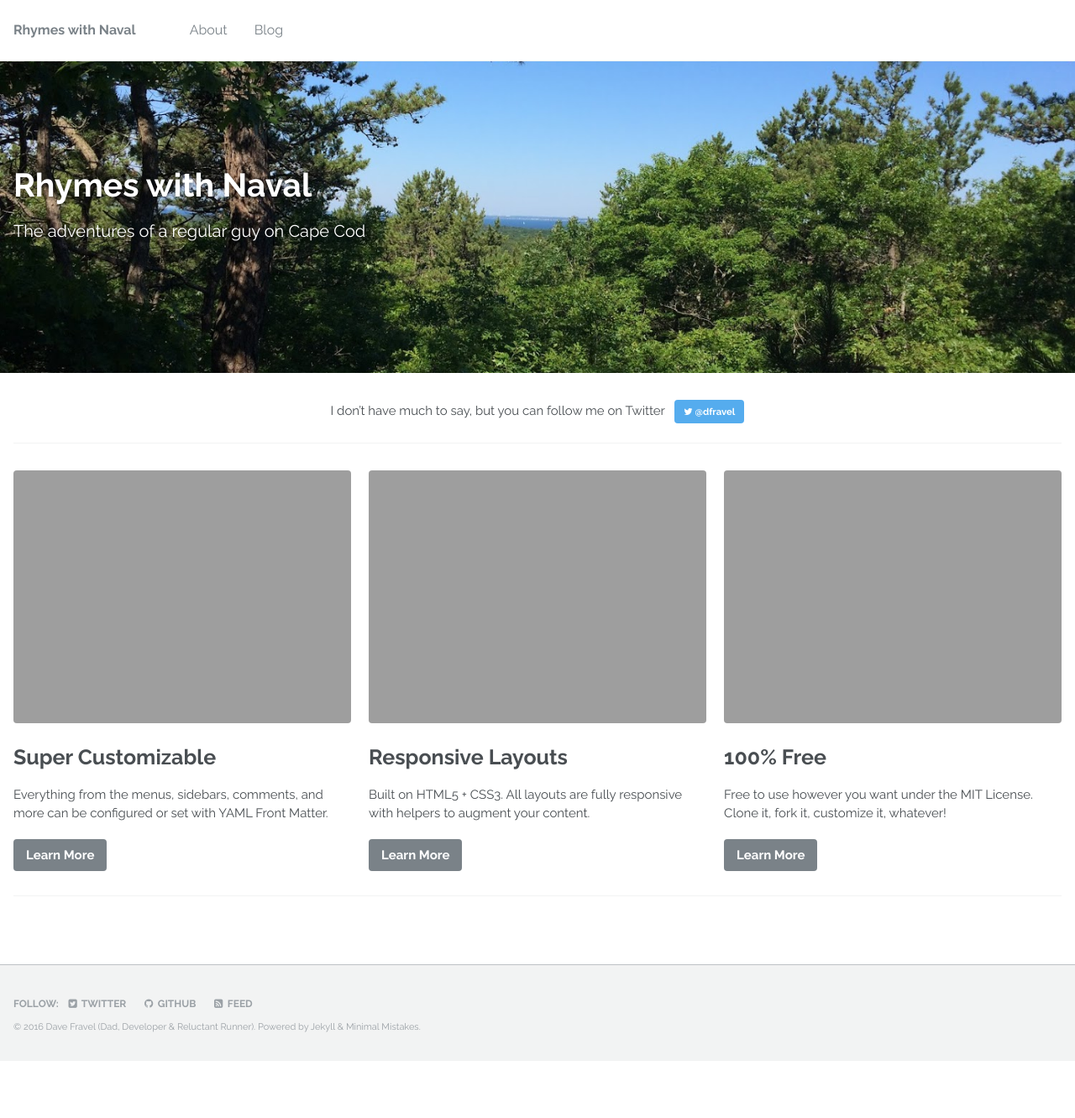
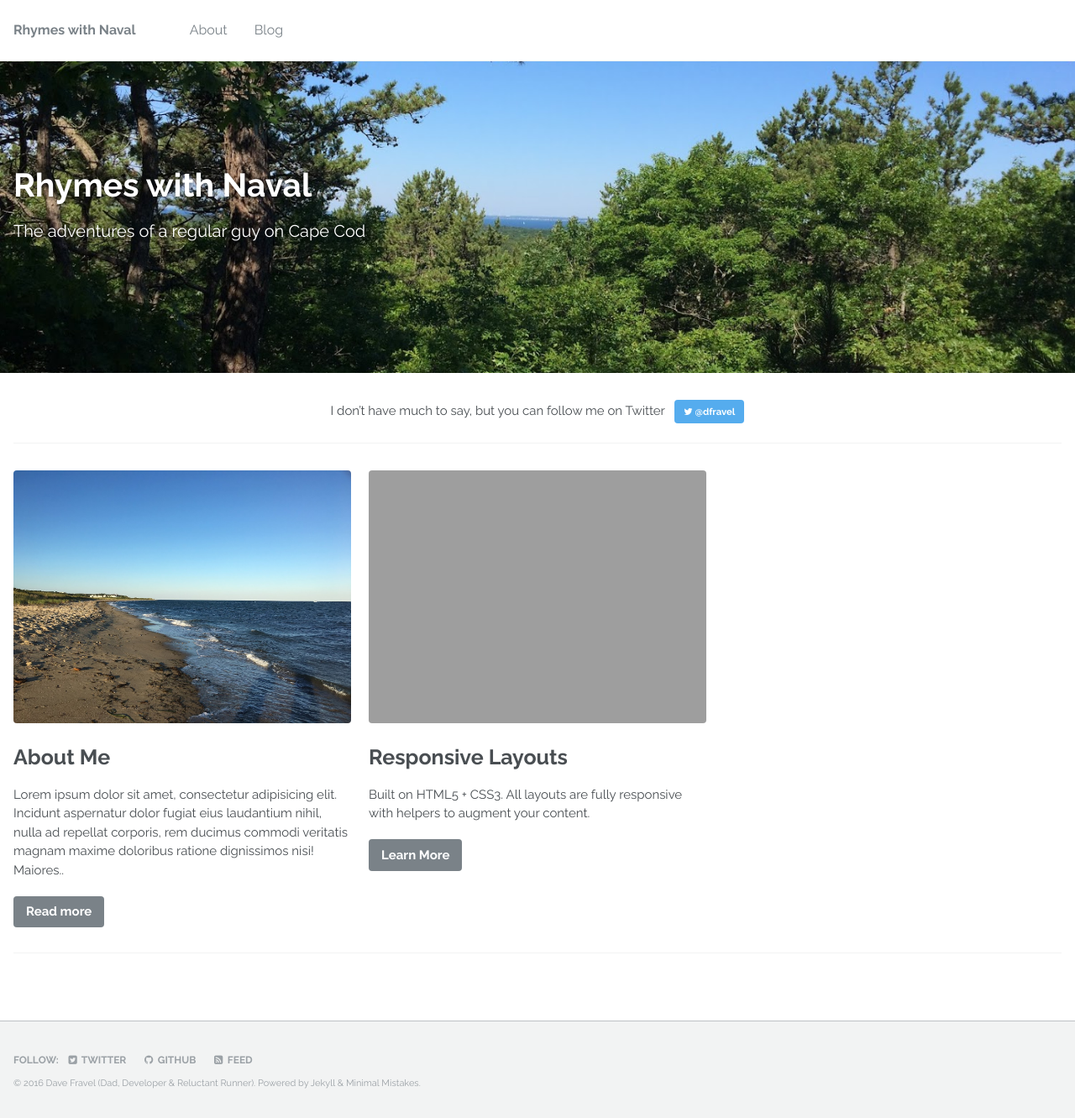
Before and after one commit to dfravel/dfravel.github.io, a Jekyll site: the page built from _pages/home.md, in a window 1280 px wide. Shown: the whole page at 84% size. Built offline with Jekyll 4.4.1, drawn with Linux system fonts in a browser that asks for light colours; comment, search, counter and statistics services are not loaded; before the commit the page ends 1263 px from its top, so only the background shows below that.

Commit message:
new photos

```diff
--- a/_pages/home.md
+++ b/_pages/home.md
@@ -8,24 +8,21 @@ header:
   caption:
 excerpt: 'The adventures of a regular guy on Cape Cod'
 feature_row:
-  - image_path: /assets/images/mm-customizable-feature.png
-    alt: "customizable"
-    title: "Super Customizable"
-    excerpt: "Everything from the menus, sidebars, comments, and more can be configured or set with YAML Front Matter."
-    url: "/docs/configuration/"
-    btn_label: "Learn More"
+  - image_path: /assets/images/about.JPG
+    alt: "about-me"
+    title: "About Me"
+    excerpt: "Lorem ipsum dolor sit amet, consectetur adipisicing elit. Incidunt aspernatur dolor fugiat eius laudantium nihil, nulla ad repellat corporis, rem ducimus commodi veritatis magnam maxime doloribus ratione dignissimos nisi! Maiores.."
+    url: "/about/"
+    btn_label: "Read more"
+
   - image_path: /assets/images/mm-responsive-feature.png
     alt: "fully responsive"
     title: "Responsive Layouts"
     excerpt: "Built on HTML5 + CSS3. All layouts are fully responsive with helpers to augment your content."
     url: "/docs/layouts/"
     btn_label: "Learn More"
-  - image_path: /assets/images/mm-free-feature.png
-    alt: "100% free"
-    title: "100% Free"
-    excerpt: "Free to use however you want under the MIT License. Clone it, fork it, customize it, whatever!"
-    url: "/docs/license/"
-    btn_label: "Learn More"
+
+
 github:
   - excerpt: '{::nomarkdown}<iframe style="display: inline-block;" src="https://ghbtns.com/github-btn.html?user=mmistakes&repo=minimal-mistakes&type=star&count=true&size=large" frameborder="0" scrolling="0" width="160px" height="30px"></iframe> <iframe style="display: inline-block;" src="https://ghbtns.com/github-btn.html?user=mmistakes&repo=minimal-mistakes&type=fork&count=true&size=large" frameborder="0" scrolling="0" width="158px" height="30px"></iframe>{:/nomarkdown}'
 intro:
```
Also changed, not shown: assets/images/about.JPG (added).
